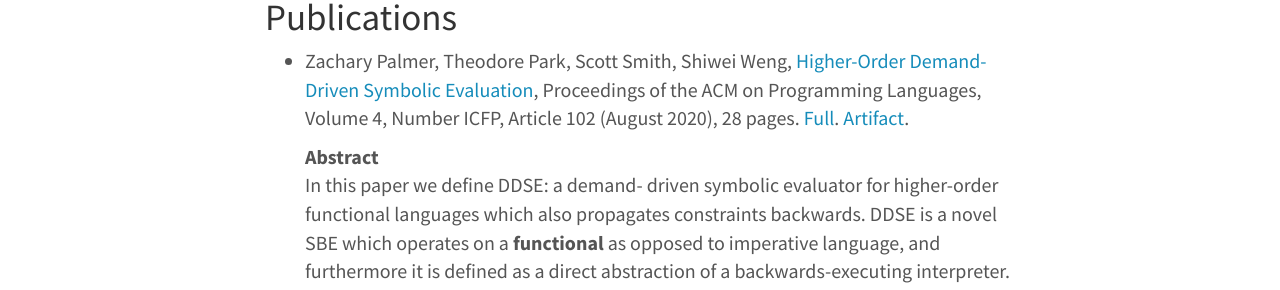
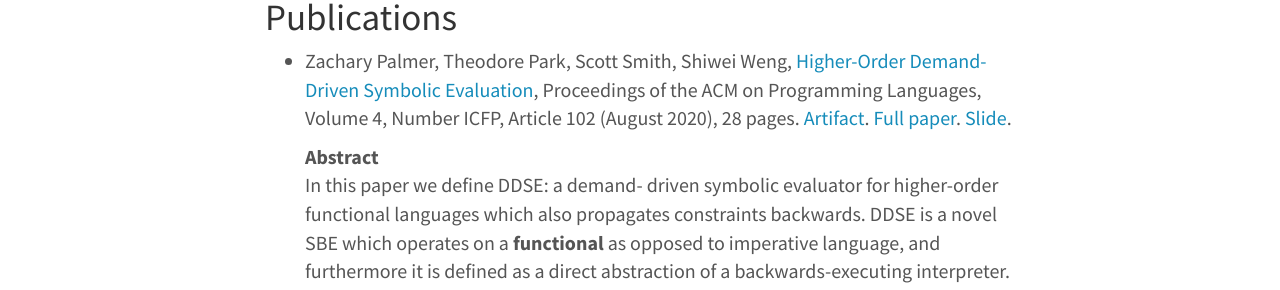
Before and after one commit to JHU-PL-Lab/www-pl-lab, a Jekyll site: the page built from projects/demand-driven-symbolic-execution/demand-driven-symbolic-execution.md, in a window 1280 px wide. Shown: the part 490-780 px from the top of the page. Built offline with Jekyll 4.4.1, drawn with Linux system fonts in a browser that asks for light colours.

Commit message:
add icfp20 ddse slide

```diff
--- a/projects/demand-driven-symbolic-execution/demand-driven-symbolic-execution.md
+++ b/projects/demand-driven-symbolic-execution/demand-driven-symbolic-execution.md
@@ -13,7 +13,7 @@ Symbolic execution has been an active area of research for almost 50 years. Symb
 Publications
 ------------
 
-- Zachary Palmer, Theodore Park, Scott Smith, Shiwei Weng, [Higher-Order Demand-Driven Symbolic Evaluation](/projects/demand-driven-symbolic-execution/papers/icfp20-ddse-full.pdf), Proceedings of the ACM on Programming Languages, Volume 4, Number ICFP, Article 102 (August 2020), 28 pages. [Full](/projects/demand-driven-symbolic-execution/papers/icfp20-ddse-full.pdf). [Artifact](/projects/demand-driven-symbolic-execution/artifacts/artifact09-source-c19e0730b819707df4251ec7ca248b80.tgz).
+- Zachary Palmer, Theodore Park, Scott Smith, Shiwei Weng, [Higher-Order Demand-Driven Symbolic Evaluation](/projects/demand-driven-symbolic-execution/papers/icfp20-ddse-full.pdf), Proceedings of the ACM on Programming Languages, Volume 4, Number ICFP, Article 102 (August 2020), 28 pages. [Artifact](/projects/demand-driven-symbolic-execution/artifacts/artifact09-source-c19e0730b819707df4251ec7ca248b80.tgz). [Full paper](/projects/demand-driven-symbolic-execution/papers/icfp20-ddse-full.pdf). [Slide](/projects/demand-driven-symbolic-execution/papers/icfp20-ddse-slide.pdf).
 
   Abstract
 
```
Also changed, not shown: 2 other files.
